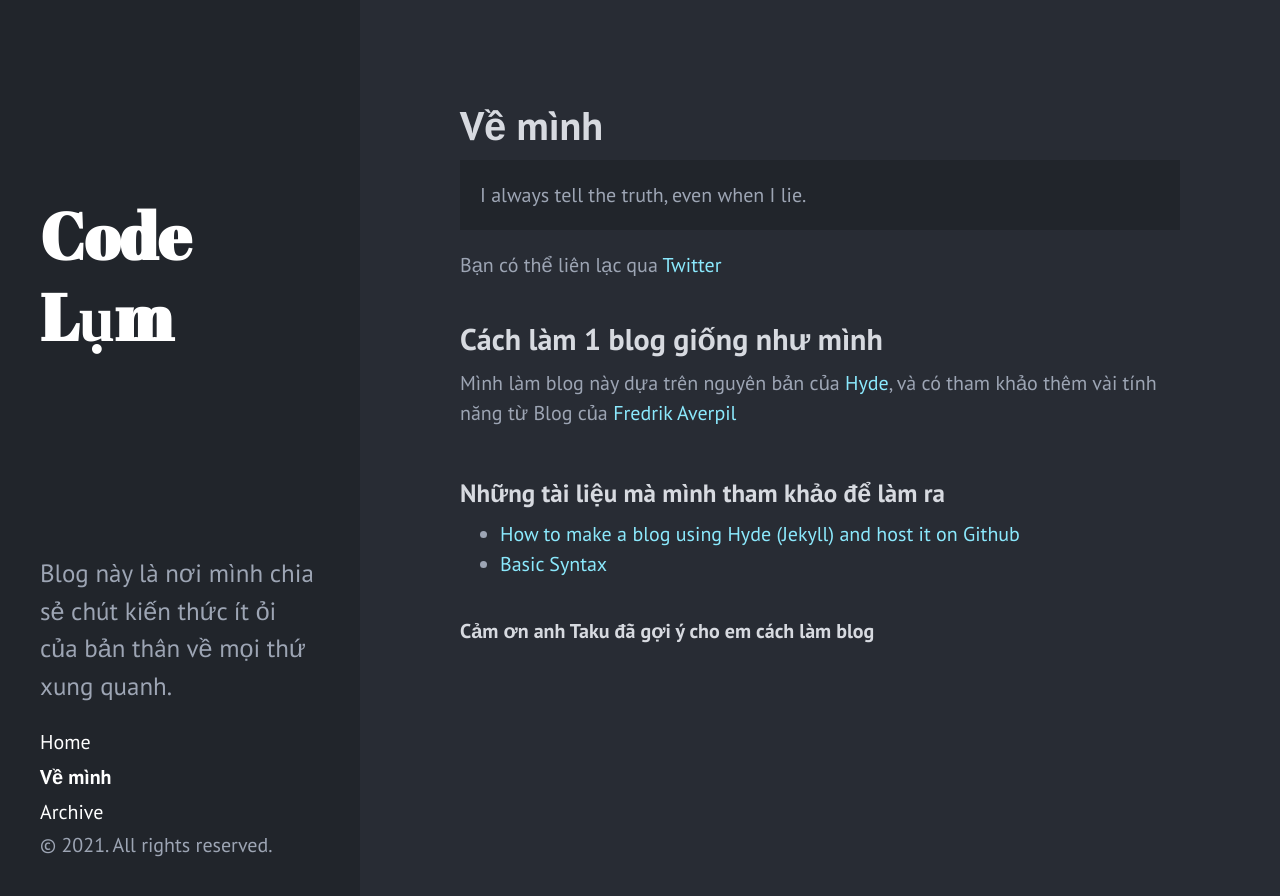
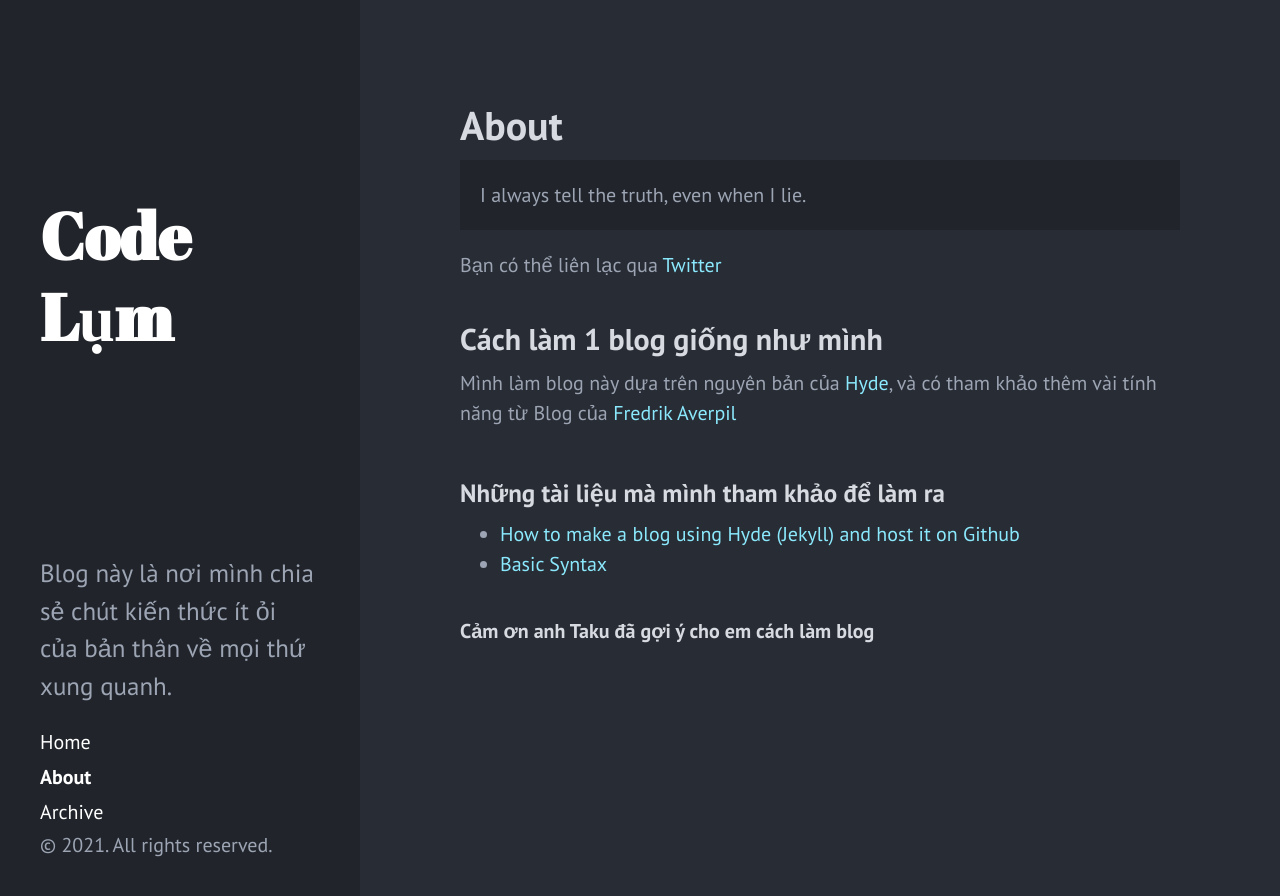
Before and after one commit to merlin7vv4/merlin7vv4.github.io, a Jekyll site: the page built from about.md, in a window 1280 px wide. Shown: the top 896 px of the page. Built offline with Jekyll 4.4.1, drawn with Linux system fonts in a browser that asks for light colours.

Commit message:
Update about.md

```diff
--- a/about.md
+++ b/about.md
@@ -1,6 +1,6 @@
 ---
 layout: page
-title: Về mình
+title: About
 published: true
 ---
 
```
